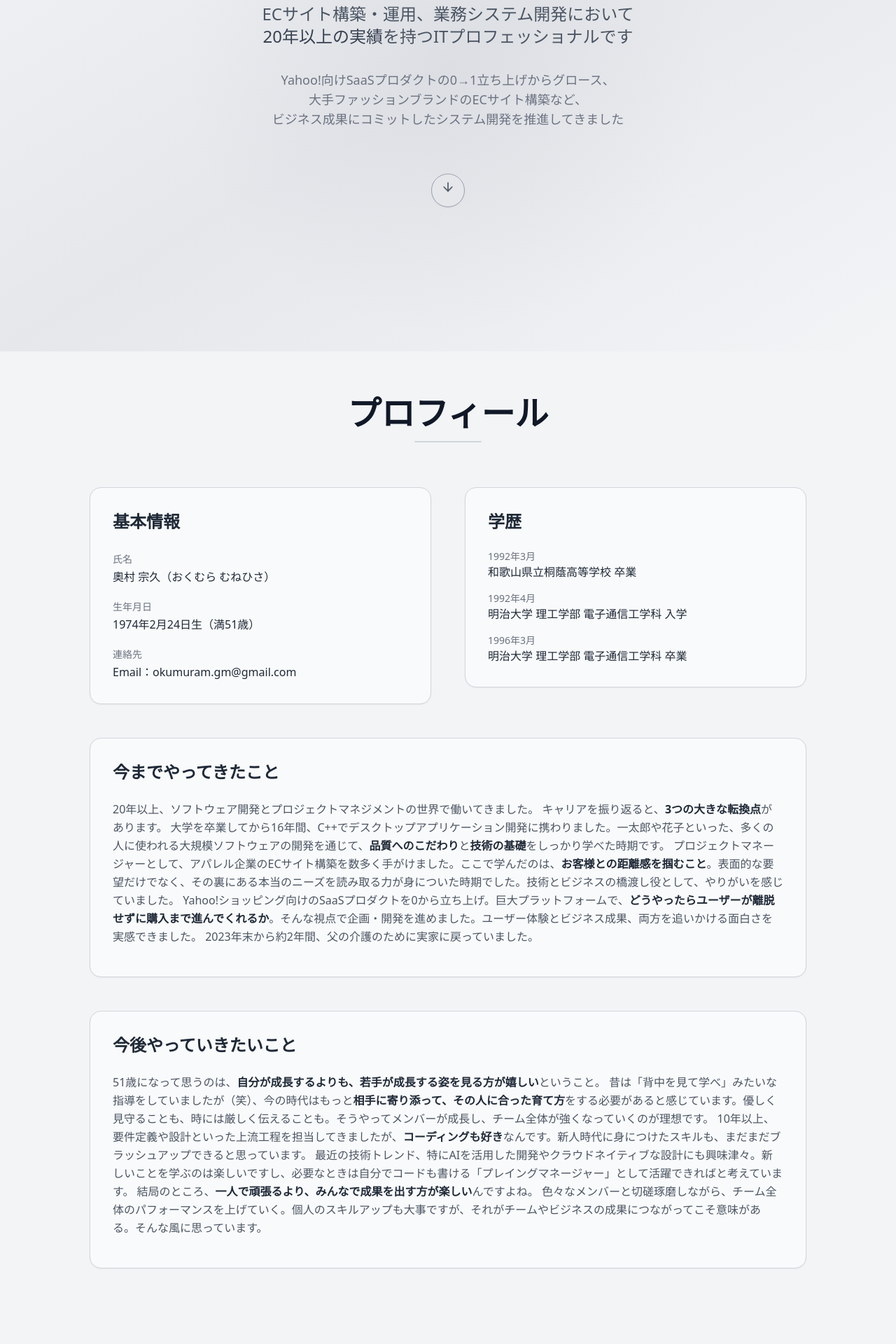
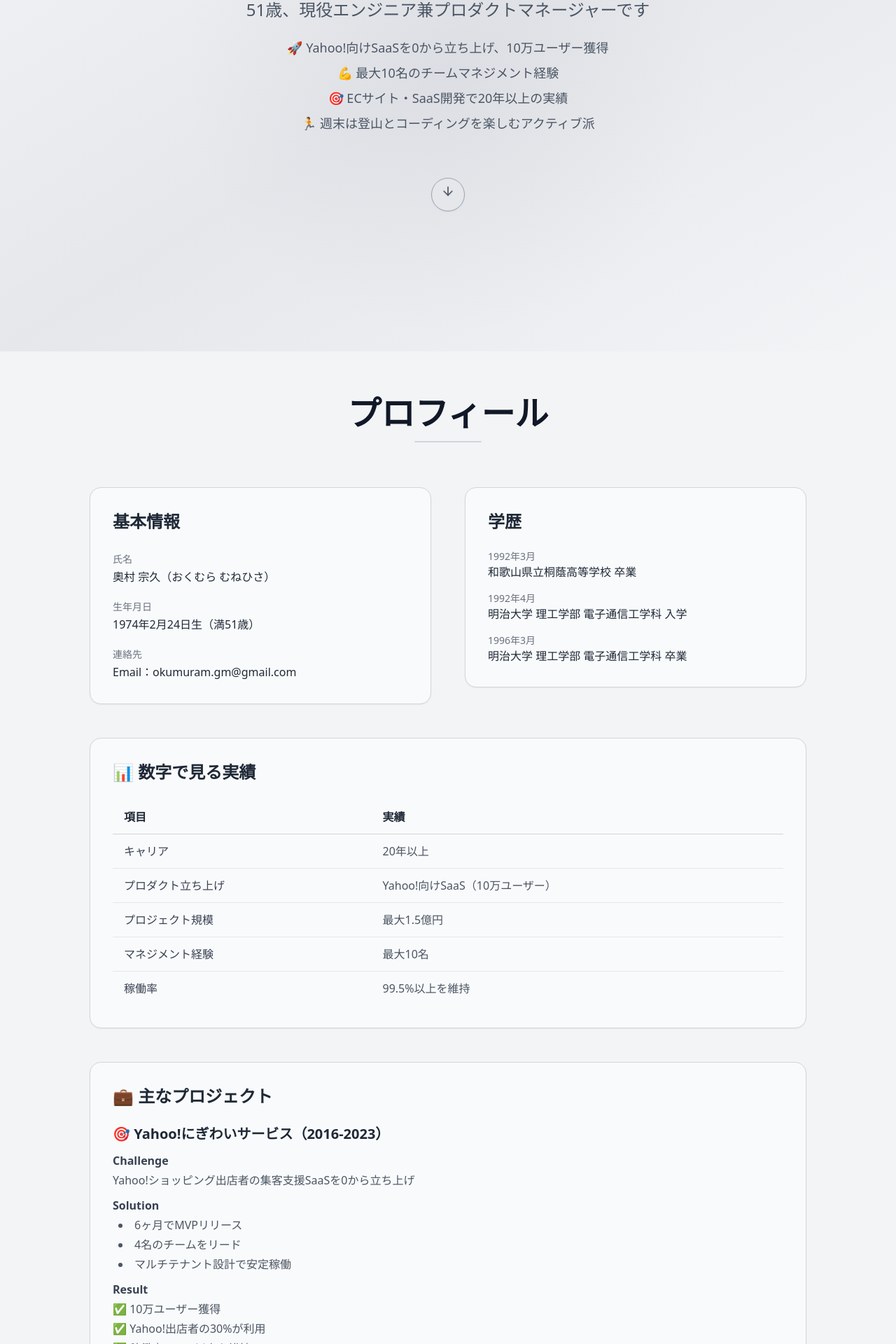
Before and after one commit to m-okumura/my-portfolio, a React (Vite) app: page / in a window 1280 px wide. Shown: the part 298-2218 px from the top of the page at 70% size. Built offline with nearby package versions, Linux system fonts and the light colour scheme.

Commit message:
HeroとAboutコンポーネントに新しいセクションを追加

```diff
--- a/src/components/About.tsx
+++ b/src/components/About.tsx
@@ -78,11 +78,98 @@ const About = () => {
           </motion.div>
         </div>
 
+        {/* 数字で見る実績 */}
+        <motion.div
+          initial={{ opacity: 0, y: 30 }}
+          whileInView={{ opacity: 1, y: 0 }}
+          viewport={{ once: true }}
+          transition={{ duration: 0.6, delay: 0.15 }}
+          className="mt-12 bg-gray-50 rounded-2xl p-8 border border-gray-300 shadow-sm"
+        >
+          <h3 className="text-2xl font-bold mb-6 text-gray-800">
+            📊 数字で見る実績
+          </h3>
+          <div className="overflow-x-auto">
+            <table className="w-full text-left">
+              <thead>
+                <tr className="border-b border-gray-300">
+                  <th className="py-3 px-4 font-semibold text-gray-800">項目</th>
+                  <th className="py-3 px-4 font-semibold text-gray-800">実績</th>
+                </tr>
+              </thead>
+              <tbody>
+                <tr className="border-b border-gray-200">
+                  <td className="py-3 px-4 text-gray-700 font-medium">キャリア</td>
+                  <td className="py-3 px-4 text-gray-600">20年以上</td>
+                </tr>
+                <tr className="border-b border-gray-200">
+                  <td className="py-3 px-4 text-gray-700 font-medium">プロダクト立ち上げ</td>
+                  <td className="py-3 px-4 text-gray-600">Yahoo!向けSaaS（10万ユーザー）</td>
+                </tr>
+                <tr className="border-b border-gray-200">
+                  <td className="py-3 px-4 text-gray-700 font-medium">プロジェクト規模</td>
+                  <td className="py-3 px-4 text-gray-600">最大1.5億円</td>
+                </tr>
+                <tr className="border-b border-gray-200">
+                  <td className="py-3 px-4 text-gray-700 font-medium">マネジメント経験</td>
+                  <td className="py-3 px-4 text-gray-600">最大10名</td>
+                </tr>
+                <tr>
+                  <td className="py-3 px-4 text-gray-700 font-medium">稼働率</td>
+                  <td className="py-3 px-4 text-gray-600">99.5%以上を維持</td>
+                </tr>
+              </tbody>
+            </table>
+          </div>
+        </motion.div>
+
+        {/* 主なプロジェクト */}
         <motion.div
           initial={{ opacity: 0, y: 30 }}
           whileInView={{ opacity: 1, y: 0 }}
           viewport={{ once: true }}
           transition={{ duration: 0.6, delay: 0.2 }}
+          className="mt-12 bg-gray-50 rounded-2xl p-8 border border-gray-300 shadow-sm"
+        >
+          <h3 className="text-2xl font-bold mb-6 text-gray-800">
+            💼 主なプロジェクト
+          </h3>
+          <div className="space-y-4">
+            <div>
+              <h4 className="text-xl font-semibold mb-3 text-gray-800">
+                🎯 Yahoo!にぎわいサービス（2016-2023）
+              </h4>
+              <div className="space-y-3 text-gray-600">
+                <div>
+                  <p className="font-semibold text-gray-700 mb-1">Challenge</p>
+                  <p>Yahoo!ショッピング出店者の集客支援SaaSを0から立ち上げ</p>
+                </div>
+                <div>
+                  <p className="font-semibold text-gray-700 mb-1">Solution</p>
+                  <ul className="list-disc list-inside space-y-1 ml-2">
+                    <li>6ヶ月でMVPリリース</li>
+                    <li>4名のチームをリード</li>
+                    <li>マルチテナント設計で安定稼働</li>
+                  </ul>
+                </div>
+                <div>
+                  <p className="font-semibold text-gray-700 mb-1">Result</p>
+                  <ul className="space-y-1">
+                    <li>✅ 10万ユーザー獲得</li>
+                    <li>✅ Yahoo!出店者の30%が利用</li>
+                    <li>✅ 稼働率99.5%以上を維持</li>
+                  </ul>
+                </div>
+              </div>
+            </div>
+          </div>
+        </motion.div>
+
+        <motion.div
+          initial={{ opacity: 0, y: 30 }}
+          whileInView={{ opacity: 1, y: 0 }}
+          viewport={{ once: true }}
+          transition={{ duration: 0.6, delay: 0.25 }}
           className="mt-12 bg-gray-50 rounded-2xl p-8 border border-gray-300 shadow-sm"
         >
           <h3 className="text-2xl font-bold mb-6 text-gray-800">
--- a/src/components/Hero.tsx
+++ b/src/components/Hero.tsx
@@ -41,29 +41,25 @@ const Hero = () => {
           </motion.h1>
 
           <motion.p
-            className="text-lg md:text-xl lg:text-2xl text-gray-600 mb-8 max-w-2xl mx-auto leading-relaxed"
+            className="text-lg md:text-xl lg:text-2xl text-gray-600 mb-6 max-w-2xl mx-auto leading-relaxed"
             initial={{ opacity: 0, y: 20 }}
             animate={{ opacity: 1, y: 0 }}
             transition={{ delay: 0.4 }}
           >
-            ECサイト構築・運用、業務システム開発において
-            <br className="hidden md:block" />
-            <span className="text-gray-700 font-medium">20年以上の実績</span>
-            を持つITプロフェッショナルです
+            51歳、現役エンジニア兼プロダクトマネージャーです
           </motion.p>
 
-          <motion.p
-            className="text-base md:text-lg text-gray-500 mb-12 max-w-xl mx-auto"
+          <motion.div
+            className="text-base md:text-lg text-gray-600 mb-8 max-w-xl mx-auto space-y-2"
             initial={{ opacity: 0, y: 20 }}
             animate={{ opacity: 1, y: 0 }}
-            transition={{ delay: 0.6 }}
+            transition={{ delay: 0.5 }}
           >
-            Yahoo!向けSaaSプロダクトの0→1立ち上げからグロース、
-            <br className="hidden md:block" />
-            大手ファッションブランドのECサイト構築など、
-            <br className="hidden md:block" />
-            ビジネス成果にコミットしたシステム開発を推進してきました
-          </motion.p>
+            <p>🚀 Yahoo!向けSaaSを0から立ち上げ、10万ユーザー獲得</p>
+            <p>💪 最大10名のチームマネジメント経験</p>
+            <p>🎯 ECサイト・SaaS開発で20年以上の実績</p>
+            <p>🏃 週末は登山とコーディングを楽しむアクティブ派</p>
+          </motion.div>
 
           <motion.div
             className="mt-16"
```
